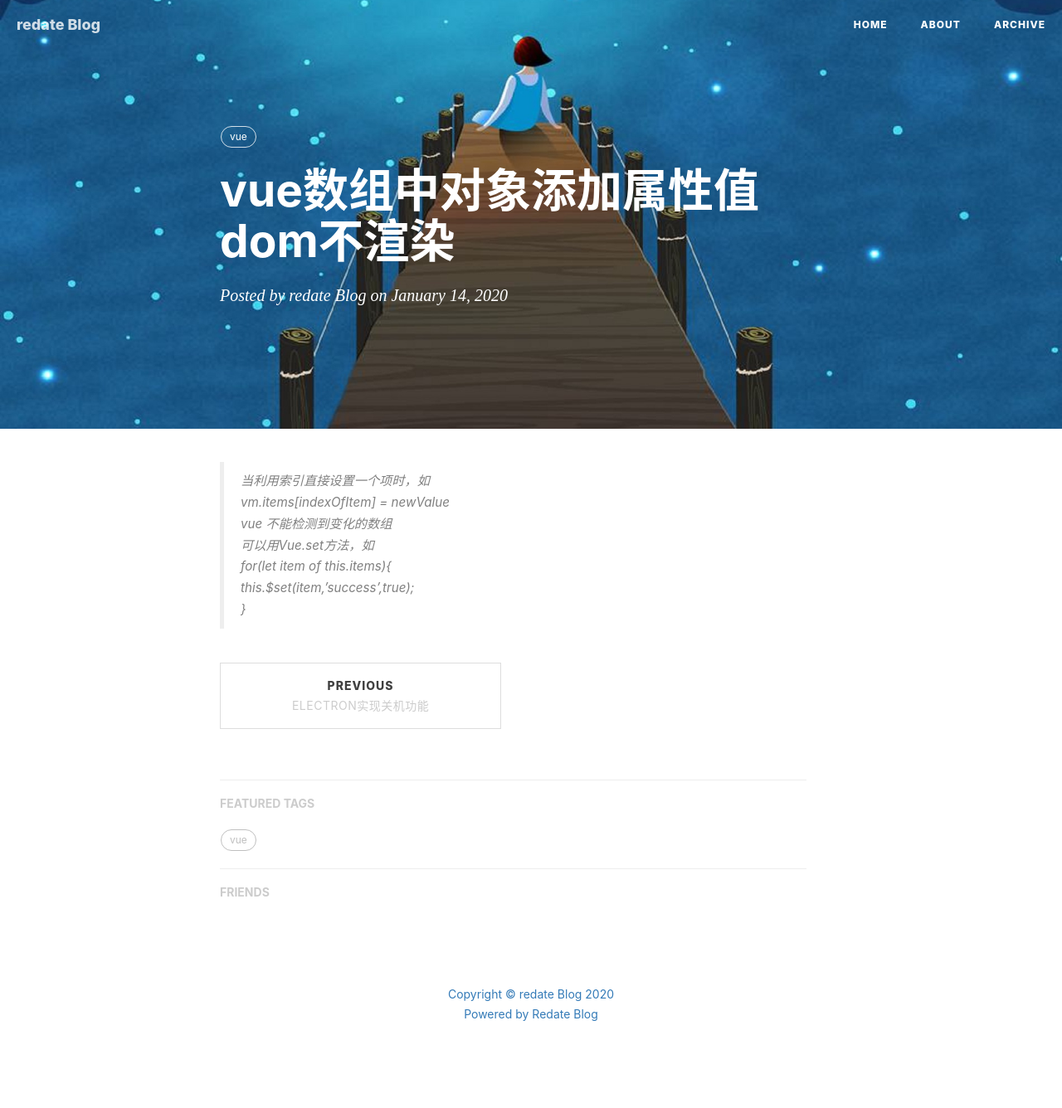
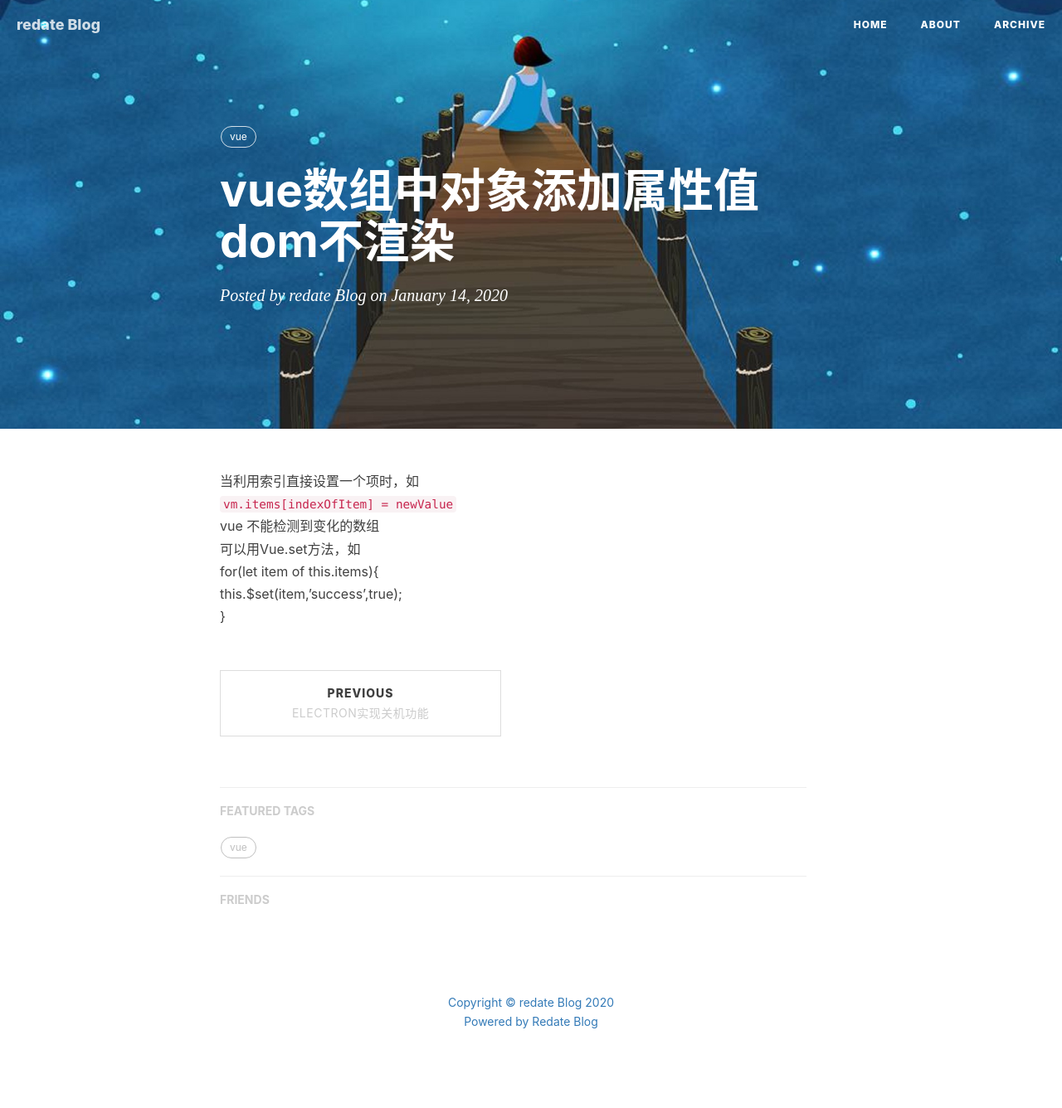
Before and after one commit to redate98/redate, a Jekyll site: the page built from _posts/2020-01-14-vue数组中对象添加属性值dom不渲染.md, in a window 1280 px wide. Shown: the whole page at 83% size. Built offline with Jekyll 4.4.1, drawn with Linux system fonts in a browser that asks for light colours; nearby versions of some CDN libraries; comment, search, counter and statistics services are not loaded.

Commit message:
内容修改

```diff
--- a/_posts/2020-01-14-vue数组中对象添加属性值dom不渲染.md
+++ b/_posts/2020-01-14-vue数组中对象添加属性值dom不渲染.md
@@ -5,8 +5,8 @@ category:  web前端
 tags:
   - vue
 ---
-> 当利用索引直接设置一个项时，如
-  vm.items[indexOfItem] = newValue
+ 当利用索引直接设置一个项时，如
+  `vm.items[indexOfItem] = newValue`
   vue 不能检测到变化的数组
   可以用Vue.set方法，如
   for(let item of this.items){
```
